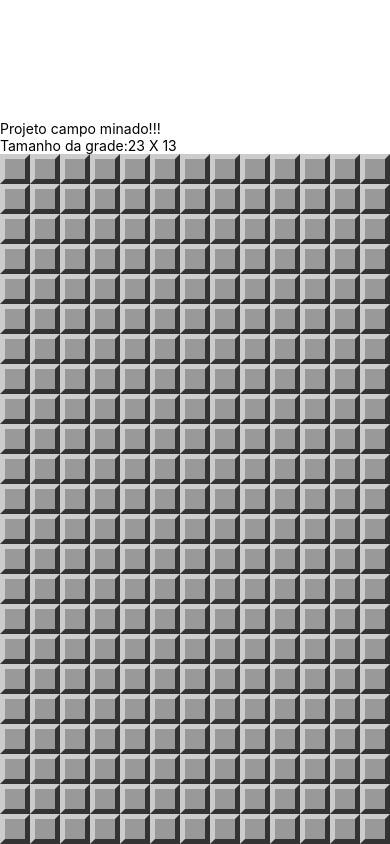
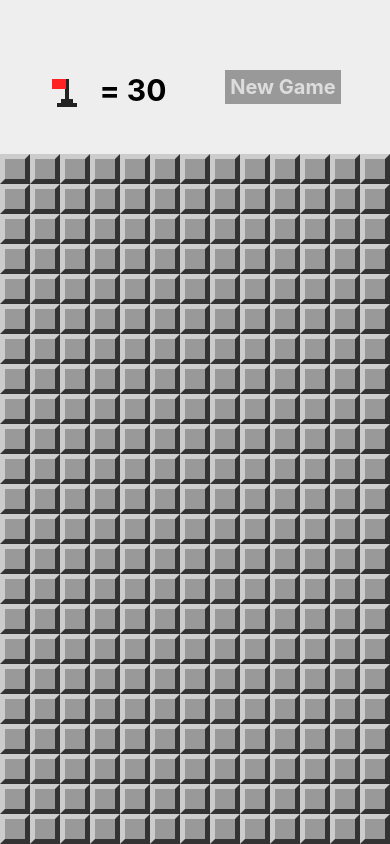
Before and after one commit to onvito/campo-minado-react-native, a React Native app: screen / in a window 390 px wide. Built offline with nearby package versions, Linux system fonts and the light colour scheme.

Commit message:
add cabecalho do jogo

```diff
--- a/App.js
+++ b/App.js
@@ -4,6 +4,7 @@
 
 import params from "./src/Params";
 import MineField from "./src/components/MineField";
+import Header from "./src/components/Header";
 import {
   createMinedBoard,
   cloneBoard,
@@ -11,7 +12,8 @@
   hadExplosion,
   wonGame,
   showMines,
-  invertFlag
+  invertFlag,
+  flagsUsed
  } from "./src/functions";
 
 export default class App extends Component {
@@ -70,11 +72,8 @@
   render() {
     return (
       <View style={styles.container}>
-        <Text>Projeto campo minado!!!</Text>
-        <Text>
-          Tamanho da grade:
-          {params.getRowsAmount()} X {params.getColumnsAmount()}</Text>
-
+        <Header flagsLeft={this.minesAmount() - flagsUsed(this.state.board)}
+          onNewGame={() => this.setState(this.createState())} />
         <View style={styles.board}>
           <MineField board={this.state.board}
             onOpenField={this.onOpenField}
--- /dev/null
+++ b/src/components/Header.js
@@ -0,0 +1,55 @@
+import React from 'react'
+import { View, Text, StyleSheet, TouchableOpacity} from 'react-native'
+import Flag from './Flag'
+
+export default props => {
+    return (
+       <View style={styles.container}>
+            <View style={styles.flagContainer}>
+                <TouchableOpacity onPress={props.onFlagPress}
+                    style={styles.flagButton}>
+                    <Flag bigger />
+                </TouchableOpacity>
+                <Text style={styles.flagsLeft}>= {props.flagsLeft}</Text>
+            </View>
+            <TouchableOpacity style={styles.button}
+                onPress={props.onNewGame}>
+                <Text style={styles.buttonLabel}>New Game</Text>
+            </TouchableOpacity>
+       </View>
+    )
+}
+
+const styles = StyleSheet.create({
+    container: {
+        flex: 1,
+        flexDirection: 'row',
+        backgroundColor: '#EEE',
+        alignItems: 'center',
+        justifyContent: 'space-around',
+        paddingTop: 20,
+        paddingHorizontal: 20,
+    },
+    flagContainer: {
+        flexDirection: 'row',
+    },
+    flagButton: {
+        marginTop: 10,
+        minWidth: 30,
+    },
+    flagsLeft: {
+        fontSize: 30,
+        fontWeight: 'bold',
+        paddingTop: 5,
+        marginLeft: 20,
+    },
+    button: {
+        backgroundColor: '#999',
+        padding: 5,
+    },
+    buttonLabel: {
+        fontSize: 20,
+        color: '#DDD',
+        fontWeight: 'bold'
+    }
+})
--- a/src/functions.js
+++ b/src/functions.js
@@ -110,6 +110,9 @@
     field.flagged = !field.flagged
 }
 
+const flagsUsed = board => fields(board)
+    .filter(field => field.flagged).length
+
 export {
     createMinedBoard,
     cloneBoard,
@@ -117,5 +120,6 @@
     hadExplosion,
     wonGame,
     showMines,
-    invertFlag
+    invertFlag,
+    flagsUsed
  }
```
